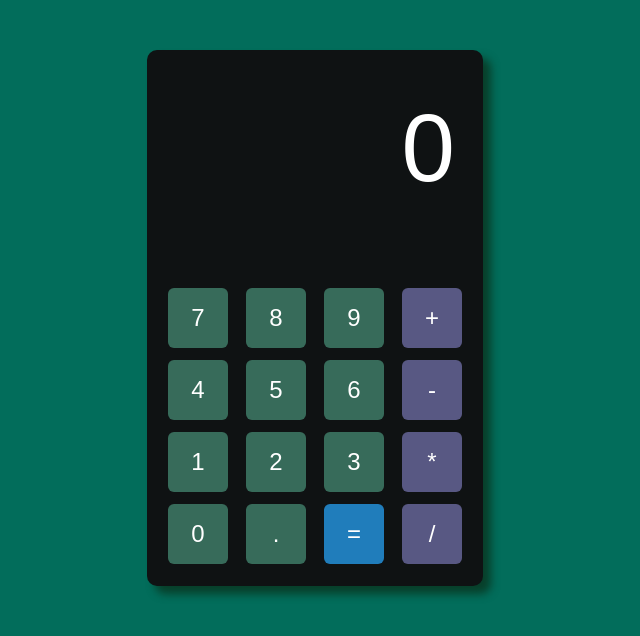
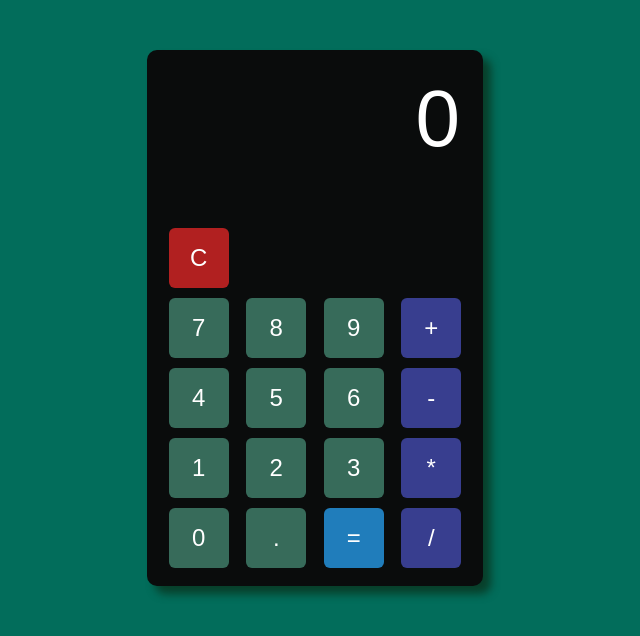
Before and after one commit to JDmitry/Web-calculator, a website: page index.html in a window 1280 px wide. Shown: the whole page, without its empty margins (325-965 px from the left). Drawn offline with Linux system fonts and the light colour scheme.

Commit message:
Add C button

```diff
--- a/app.js
+++ b/app.js
@@ -19,7 +19,7 @@ app.post("/side",  jsonParser, function(request, response) {
             break;
         case "/":
             if (request.body.num2 === '0') {
-                request.body.num1 = 'Error';
+                request.body.num1 = '';
                 return;
             }
             request.body.num1 = request.body.num1 / request.body.num2;
--- a/index.html
+++ b/index.html
@@ -14,7 +14,7 @@
             width: 300px;
             height: 500px;
             border-radius: 10px;
-            background: rgb(15, 18, 19);
+            background: rgb(10, 12, 12);
             color: #fff;
             font-family: Arial, Helvetica, sans-serif;
             padding: 18px;
@@ -24,11 +24,12 @@
         .buttons {
             display: grid;
             grid-template-areas:
+            "clear empty empty empty"
             "seven eight nine plus"
             "four five six minus"
             "one two three multiple"
             "zero del equal divide";
-            grid-gap: 12px;
+            grid-gap: 10px;
             justify-items: center;
         }
 
@@ -36,6 +37,18 @@
             width: 60px;
             height: 60px;
             background: #4f4f4f;
+            border-radius: 10%;
+            text-align: center;
+            line-height: 60px;
+            font-size: 1.5rem;
+            cursor: pointer;
+            user-select: none;
+        }
+
+        .clear-btn {
+            width: 60px;
+            height: 60px;
+            background: #b12020;
             border-radius: 10%;
             text-align: center;
             line-height: 60px;
@@ -52,8 +65,16 @@
             filter: brightness(90%);
         }
 
+        .clear-btn:hover {
+            filter: brightness(120%);
+        }
+
+        .clear-btn:active {
+            filter: brightness(90%);
+        }
+
         .btn.calculate {
-            background-color: rgb(88, 88, 131);
+            background-color: rgb(56, 62, 143);
         }
 
         .btn.num {
@@ -69,8 +90,8 @@
         }
 
         .calc-screen {
-            height: 125px;
-            padding: 10px;
+            height: 75px;
+            padding: 5px;
             display: grid;
             justify-items: end;
             align-items: end;
@@ -79,9 +100,10 @@
 
         .calc-screen p {
             text-align: right;
-            font-size: 6rem;
+            font-size: 5rem;
             margin: 0;
         }
+
     </style>
     <title>Calculator</title>
 </head>
@@ -91,6 +113,11 @@
             <p>0</p>
         </div>
         <div class="buttons">
+            <div class="clear-btn">C</div>
+            <div class="empty"></div>
+            <div class="empty"></div>
+            <div class="empty"></div>
+
             <div class="btn num seven">7</div>
             <div class="btn num eight">8</div>
             <div class="btn num nine">9</div>
@@ -125,7 +152,8 @@
 
         document.querySelector('.buttons').onclick = (event) => {
             if(!event.target.classList.contains('btn')) return;
-            out.textContent = ''
+
+            out.textContent = '';
             const key = event.target.textContent;
 
             if (digit.includes(key)) {
@@ -133,9 +161,9 @@
                     numFirst += key;
                     out.textContent = numFirst;
                 } else if (numFirst !== '' && numSecond !== '' && finish) {
-                        numSecond = key;
-                        finish = false;
-                        out.textContent = numFirst;
+                    numSecond = key;
+                    finish = false;
+                    out.textContent = numFirst;
                 } else {
                     numSecond += key;
                     out.textContent = numSecond;
@@ -148,12 +176,9 @@
                 return;
             }
 
-            if (key === '=') {
-                if (numSecond === '') {
-                    numSecond = numFirst
-                }
+            if (key === '=' && numFirst !== '' && numSecond !== '' && sign !== '') {
 
-                let data = JSON.stringify({
+                var data = JSON.stringify({
                     num1: numFirst,
                     num2: numSecond,
                     s: sign
```
